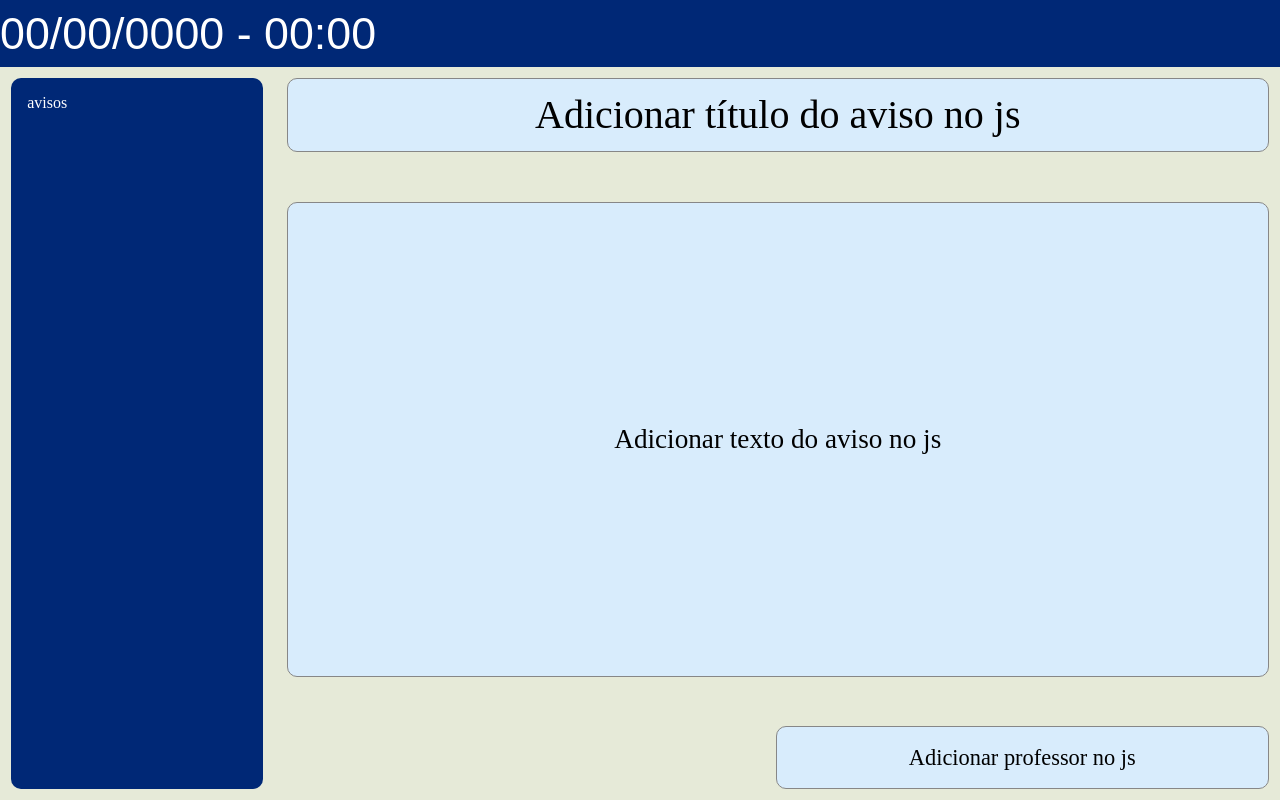
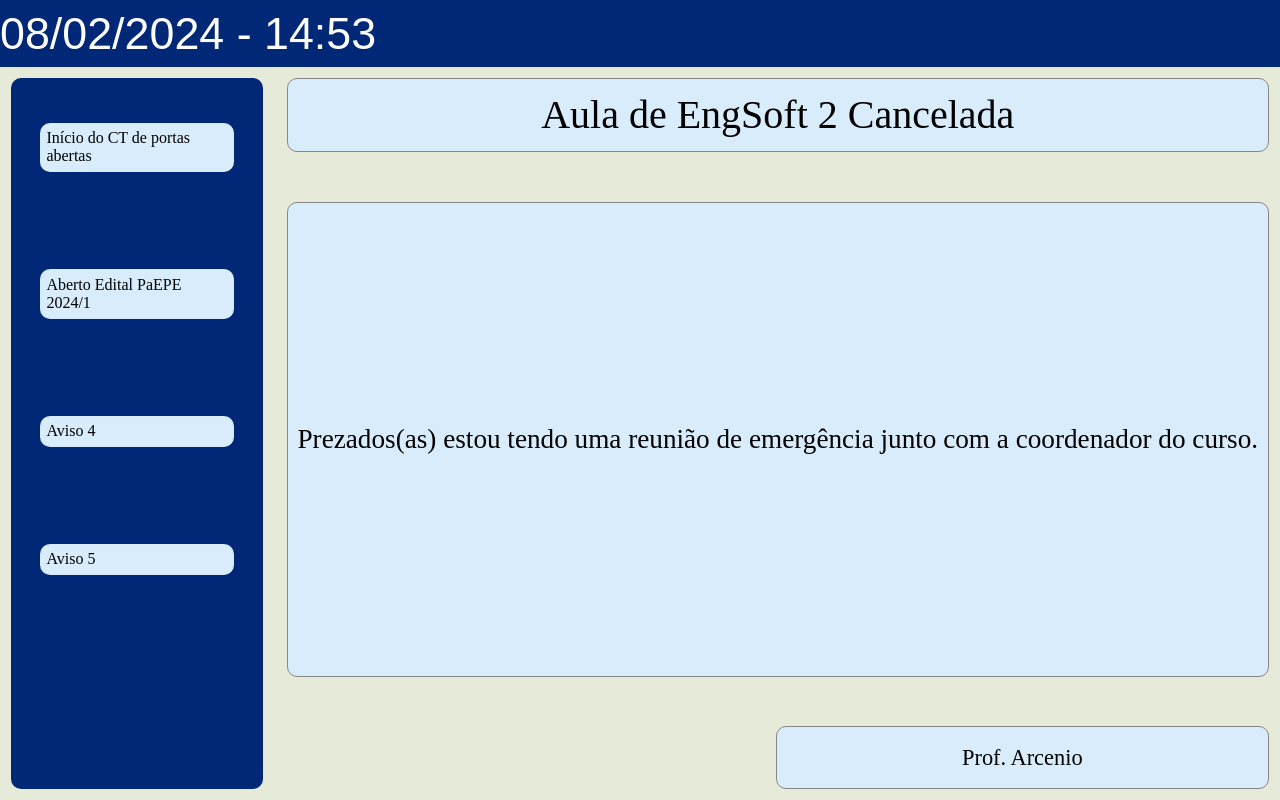
Before and after one commit to siqueiradaniel/mini-letreiro, a plain HTML site: page index.html in a window 1280 px wide. Drawn offline with nearby package versions, Linux system fonts and the light colour scheme.

Commit message:
Adding js fetch

```diff
--- a/index.html
+++ b/index.html
@@ -17,34 +17,40 @@
 <body>
     <!------ PÁGINA DE HORARIOS ------>
     <div id="page1" class="page">
-        <img src="letreiro.png" alt="Letreiro">
+        <img src="src/assets/letreiro.png" alt="Letreiro">
     </div>
 
 
     <!------ PÁGINA DE AVISOS ------>
     <div id="page2" class="page active">
+        <div class="page2__content">
             <header id="page2__header">
                 <div class="data_hora">
                     <span>00/00/0000 - 00:00</span>
                 </div>
             </header>
 
-        <div class="page2__content">
+            <div class="page2__tela-avisos">
                 <section class="lista-avisos">
-                avisos
+                    <div class="lista-avisos__titulo">
+                        <ul>
+
+                        </ul>
+                    </div>
                 </section>
 
                 <section class="aviso-apresentado">
                     <div class="aviso-apresentado__titulo">
-                    Adicionar título do aviso no js
+                        Adicionar título do aviso via js
                     </div>
                     <div class="aviso-apresentado__texto">
-                    Adicionar texto do aviso no js
+                        Adicionar texto do aviso via js
                     </div>
-                <div class="aviso-apresentado__profesor">
-                    Adicionar professor no js
+                    <div class="aviso-apresentado__professor">
+                        Adicionar professor via js
                     </div>
                 </section>
+            </div>
         </div>
     </div>
 
--- /dev/null
+++ b/lista-avisos.json
@@ -0,0 +1,62 @@
+[
+    {
+      "id": 1,
+      "titulo": "Aula de EngSoft 2 Cancelada",
+      "texto": "Prezados(as) estou tendo uma reunião de emergência junto com a coordenador do curso.",
+      "professor": "Prof. Arcenio"
+    },
+    {
+      "id": 2,
+      "titulo": "Início do CT de portas abertas",
+      "texto": "Texto do aviso 2",
+      "professor": "Prof. Ciclano"
+    },
+    {
+      "id": 3,
+      "titulo": "Aberto Edital PaEPE 2024/1",
+      "texto": "Texto do aviso 3",
+      "professor": "Prof. Beltrano"
+    },
+    {
+      "id": 4,
+      "titulo": "Aviso 4",
+      "texto": "Texto do aviso 4",
+      "professor": "Prof. Fulano"
+    },
+    {
+      "id": 5,
+      "titulo": "Aviso 5",
+      "texto": "Texto do aviso 5",
+      "professor": "Prof. Ciclano"
+    },
+    {
+      "id": 6,
+      "titulo": "Aviso 6",
+      "texto": "Texto do aviso 6",
+      "professor": "Prof. Beltrano"
+    },
+    {
+      "id": 7,
+      "titulo": "Aviso 7",
+      "texto": "Texto do aviso 7",
+      "professor": "Prof. Fulano"
+    },
+    {
+      "id": 8,
+      "titulo": "Aviso 8",
+      "texto": "Texto do aviso 8",
+      "professor": "Prof. Ciclano"
+    },
+    {
+      "id": 9,
+      "titulo": "Aviso 9",
+      "texto": "Texto do aviso 9",
+      "professor": "Prof. Beltrano"
+    },
+    {
+      "id": 10,
+      "titulo": "Aviso 10",
+      "texto": "Texto do aviso 10",
+      "professor": "Prof. Fulano"
+    }
+]
--- a/src/css/style.css
+++ b/src/css/style.css
@@ -6,12 +6,12 @@ body {
     margin: 0;
 }
 
-
-.page {
-    display: none;
+#page1 img{
+    width: 100vw;
+    height: 100vh;
 }
 
-#page2 {
+.page2__content {
     display: flex;
     flex-direction: column;
     width: 100vw;
@@ -27,13 +27,14 @@ body {
     background-color: #002876;
 }
 
+
 .data_hora {
     color: #FFF;
     font-family: Arial, Helvetica, sans-serif;
     font-size: 2.8rem;
 }
 
-.page2__content {
+.page2__tela-avisos {
     flex-grow: 1;
     display: flex;
     flex-direction: row;
@@ -42,6 +43,7 @@ body {
 }
 
 .lista-avisos {
+
     width: 20%;
     height: 100%;
     background-color: #002876;
@@ -52,6 +54,38 @@ body {
     box-sizing: border-box;
 }
 
+.lista-avisos__titulo {
+    display: flex;
+    width: 100%;
+    height: 100%;
+    padding: .8rem;
+    /* Outros estilos conforme necessário */
+    box-sizing: border-box;
+}
+
+.lista-avisos__titulo ul {
+    flex-grow: 1;
+    width: 100%;
+    height: 100%;
+    display: flex;
+    flex-direction: column;
+    align-items: center;
+    list-style: none;
+    padding: 0;
+}
+
+.lista-avisos__titulo li {
+    background-color: #D8ECFC;
+    font-size: 1rem;
+    padding: .4rem;
+    color: black;
+    border-radius: 10px;
+    width: 100%;
+    box-sizing: border-box;
+    margin-bottom: 50%;
+}
+
+
 .aviso-apresentado {
     flex-grow: 1;
     display: flex;
@@ -60,7 +94,7 @@ body {
 }
 
 .aviso-apresentado__titulo, .aviso-apresentado__texto,
-.aviso-apresentado__profesor {
+.aviso-apresentado__professor {
     border-radius: 10px;
     border: 1px solid #878787;
     background-color: #D8ECFC;
@@ -80,13 +114,16 @@ body {
     font-size: 1.7rem;
 }
 
-.aviso-apresentado__profesor {
+.aviso-apresentado__professor {
     width: 50%;
     height: 10%;
     align-self: flex-end;
     font-size: 1.4rem;
 }
 
+.page {
+    display: none;
+}
 
 .active {
     display: block;
--- a/src/js/main.js
+++ b/src/js/main.js
@@ -7,7 +7,7 @@ document.addEventListener("DOMContentLoaded", function() {
     setInterval(function() {
         currentPage = currentPage === 1 ? 2 : 2; // Alterar para 1
         showPage(currentPage);
-    }, 60);
+    }, 500);
 
     function showPage(pageNumber) {
         // Hide all pages
@@ -18,4 +18,65 @@ document.addEventListener("DOMContentLoaded", function() {
         const currentPageElement = document.getElementById(`page${pageNumber}`);
         currentPageElement.classList.add('active');
     }
+
 });
+
+
+/* Fazemos uma solicitação à API utilizando fetch.
+*  Extraímos os cinco primeiros avisos da lista de avisos retornados pela API.
+*  Apresentamos o título, texto e professor do primeiro aviso na div aviso-apresentado.
+*  Apresentamos os títulos dos outros quatro avisos na div lista-avisos.
+*/
+document.addEventListener('DOMContentLoaded', function() {
+    fetch('lista-avisos.json')
+        .then(response => response.json())
+        .then(data => {
+            // Extrair os 5 primeiros avisos da lista
+            const primeirosAvisos = data.slice(0, 5);
+
+            // Apresentar o primeiro aviso na div 'aviso-apresentado'
+            const primeiroAviso = primeirosAvisos[0];
+            document.querySelector('.aviso-apresentado__titulo').textContent = primeiroAviso.titulo;
+            document.querySelector('.aviso-apresentado__texto').textContent = primeiroAviso.texto;
+            document.querySelector('.aviso-apresentado__professor').textContent = primeiroAviso.professor;
+
+            // Apresentar os títulos dos outros 4 avisos na div 'lista-avisos'
+            const outrosAvisos = primeirosAvisos.slice(1);
+            const listaAvisos = document.querySelector('.lista-avisos__titulo ul');
+            outrosAvisos.forEach(aviso => {
+                const avisoElement = document.createElement('li');
+                avisoElement.textContent = aviso.titulo;
+                listaAvisos.appendChild(avisoElement);
+            });
+        })
+        .catch(error => console.error('Ocorreu um erro ao buscar dados da API:', error));
+});
+
+
+
+/***** Adicionarndo conteúdo à página de avisos ******/
+// Function to update the current date and time
+function updateCurrentDate() {
+    // Create a new Date object for the current date and time
+    var currentDate = new Date();
+
+    // Get the current date components
+    var day = currentDate.getDate();
+    var month = currentDate.getMonth() + 1; // Note: January is 0!
+    var year = currentDate.getFullYear();
+    var hours = currentDate.getHours();
+    var minutes = currentDate.getMinutes();
+
+    // Format the date as "DD/MM/YYYY - HH:MM"
+    var formattedDate = (day < 10 ? '0' : '') + day + '/' + (month < 10 ? '0' : '') + month + '/' + year + ' - ' + (hours < 10 ? '0' : '') + hours + ':' + (minutes < 10 ? '0' : '') + minutes;
+
+    // Update the content of the element with id="currentDate"
+    var spanElement = document.querySelector('#page2__header .data_hora span');
+    spanElement.textContent = formattedDate;
+}
+
+// Call the function initially to display the current date and time
+updateCurrentDate();
+
+// Update the current date and time every 5 seconds
+setInterval(updateCurrentDate, 5000);
```
Also changed, not shown: letreiro.png (deleted). Lines whose indentation alone changed are shown as unchanged.
